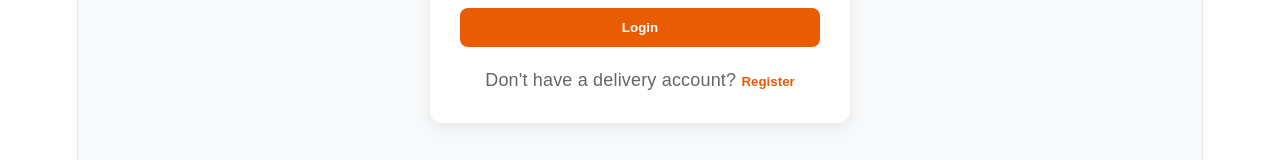
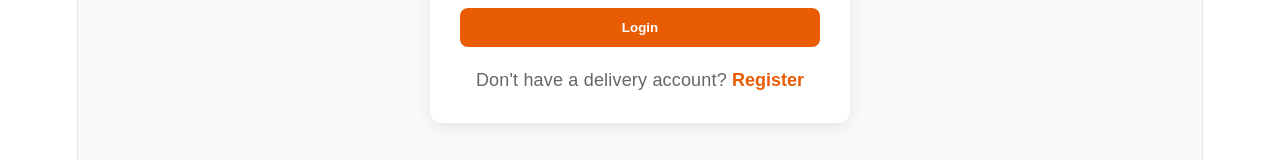
Before and after one commit to hamid3311khan-hub/Enjomeal, a React (Vite) app in the folder apps/delivery-panel/: page / in a window 1280 px wide. Shown: the part 500-660 px from the top of the page. Built offline with nearby package versions, Linux system fonts and the light colour scheme.

Commit message:
Fix delivery register navigation

```diff
--- a/apps/delivery-panel/src/pages/Login.jsx
+++ b/apps/delivery-panel/src/pages/Login.jsx
@@ -222,7 +222,7 @@ function Login() {
   <button
   type="button"
   onClick={() => {
-      window.location.href = "/register";
+    window.location.href = "/delivery/register";
   }}
   style={{
     border: "none",
@@ -231,6 +231,7 @@ function Login() {
     fontWeight: "700",
     cursor: "pointer",
     padding: 0,
+    fontSize: "inherit",
   }}
 >
   Register
```
Lines whose indentation alone changed are shown as unchanged.
